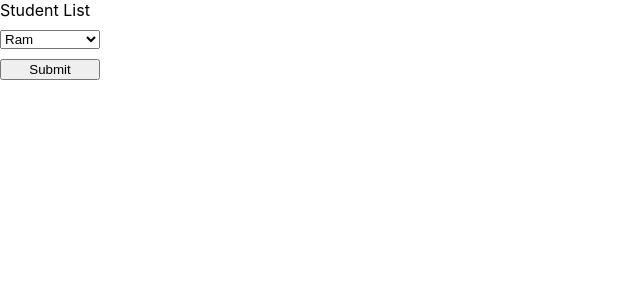
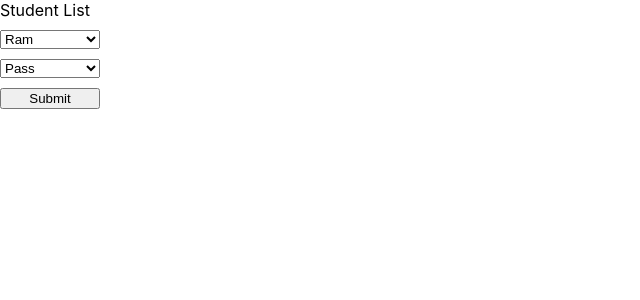
Before and after one commit to ASHINAY/dropdown-example, a React (Create React App) app: page / in a window 1280 px wide. Shown: the top 300 px of the page, without its empty margins (0-640 px from the left). Built offline with nearby package versions, Linux system fonts and the light colour scheme.

Commit message:
create one more dropdown menu

```diff
--- a/src/App.js
+++ b/src/App.js
@@ -4,22 +4,28 @@ import './App.css';
 
 function App() {
   const [selectedName, setSelectedName] = useState('');
+  const [selectCondition, setselectCondition] = useState('');
 
   const handleChange = (event) => {
     setSelectedName(event.target.value);
   };
 
+  const valueChange = (event) => {
+    setselectCondition(event.target.value);
+  };
+
   return (
     <div style={{ display: "flex", flexDirection: "column", gap: "10px" }}>
       <label>Student List</label>
-      <select
-        value={selectedName}
-        onChange={handleChange}
-        style={{ width: "100px" }}>
+      <select value={selectedName} onChange={handleChange} style={{ width: "100px" }}>
         <option value="Ram">Ram</option>
         <option value="Ashi">Ashi</option>
         <option value="Steven">Steven</option>
         <option value="Anuja">Anuja</option>
+      </select>
+      <select value={selectCondition} onChange={valueChange} style={{ width: "100px" }}>
+        <option value="Pass">Pass</option>
+        <option value="Fail">Fail</option>
       </select>
       <button
         style={{ width: "100px" }}
```
